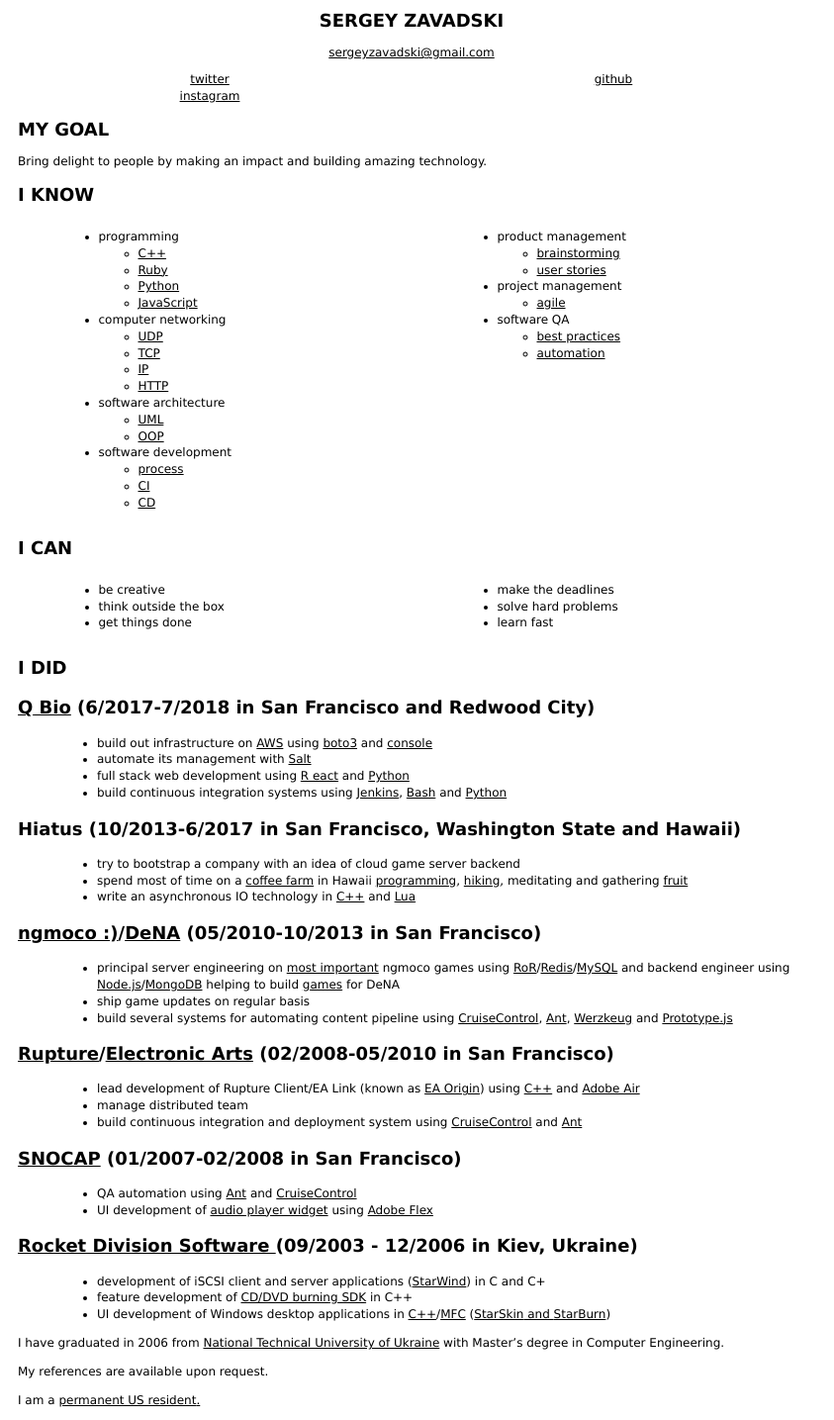
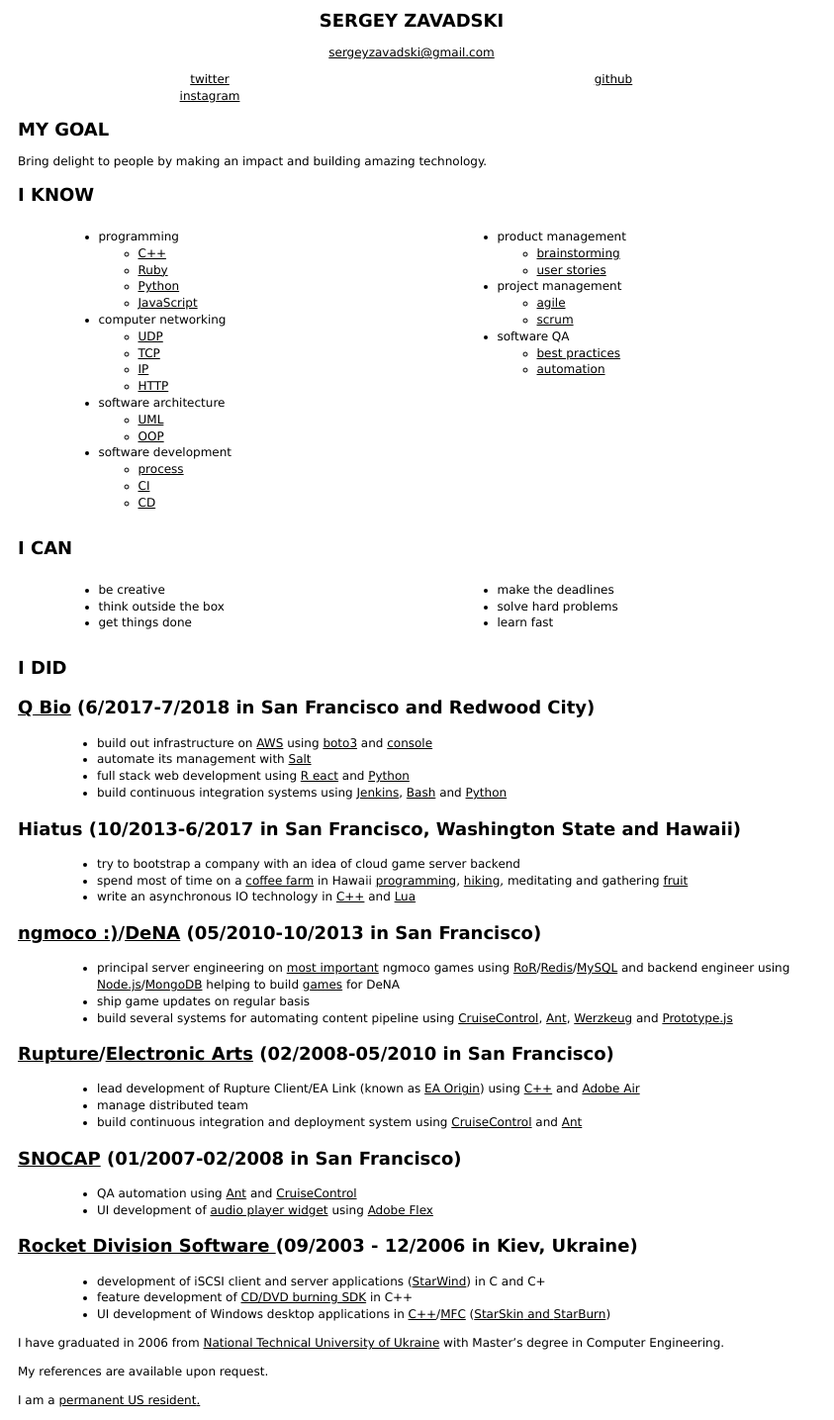
Before and after one commit to sarquaz/sarquaz.github.io, a Jekyll site: the page resume.html, which Jekyll copies as it is, in a window 1280 px wide. Shown: the whole page at 99% size, without its empty margins (0-843 px from the left). Built offline with Jekyll 4.4.1, drawn with Linux system fonts in a browser that asks for light colours.

Commit message:
update resume

```diff
--- a/resume.html
+++ b/resume.html
@@ -65,6 +65,7 @@
                 <li>project management
                     <ul>
                         <li><a href="https://en.wikipedia.org/wiki/Agile_software_development">agile</a></li>
+                        <li><a href="https://en.wikipedia.org/wiki/Scrum_(software_development)">scrum</a></li>
                     </ul>
                 </li>
                 <li>software QA
```
